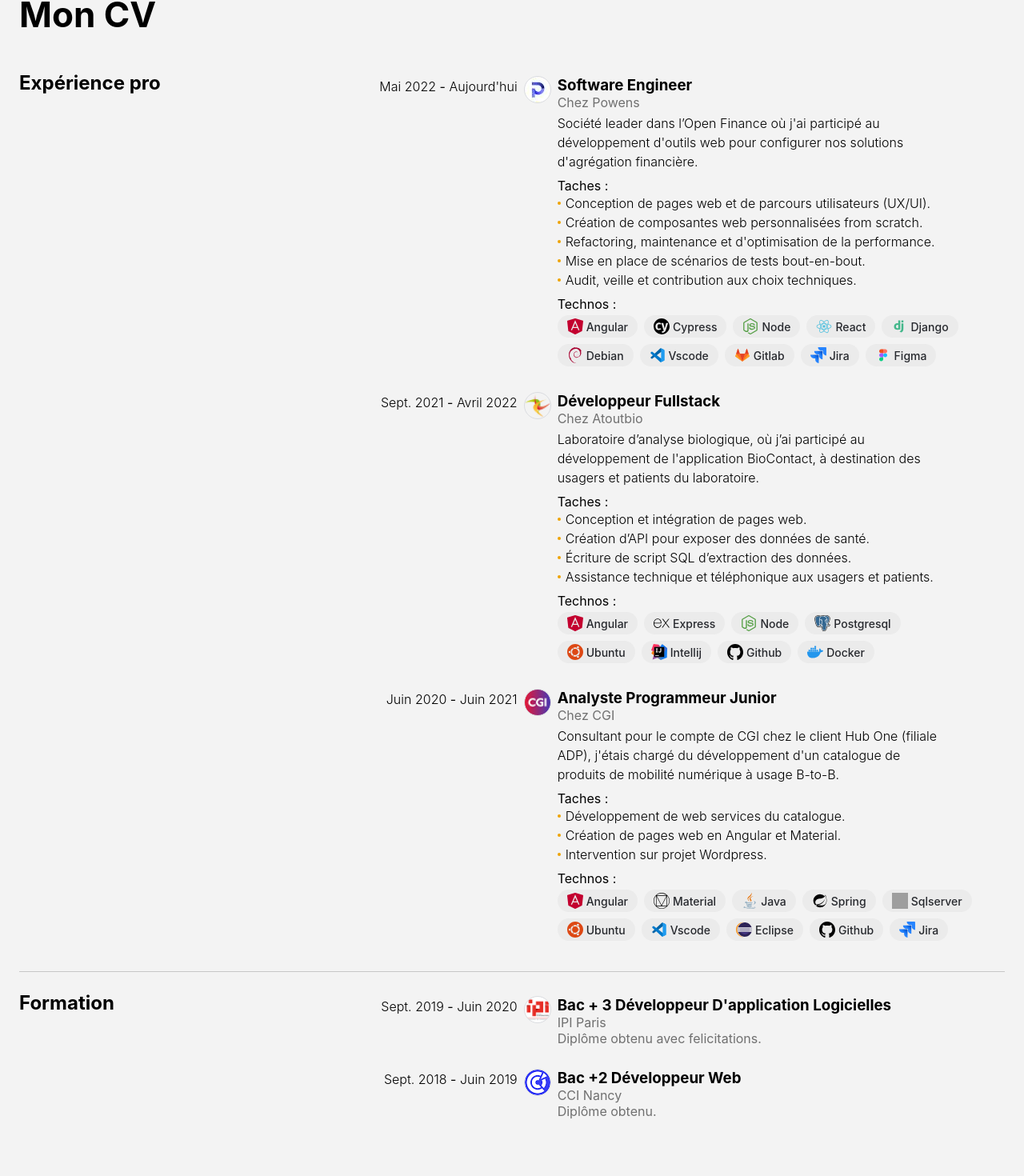
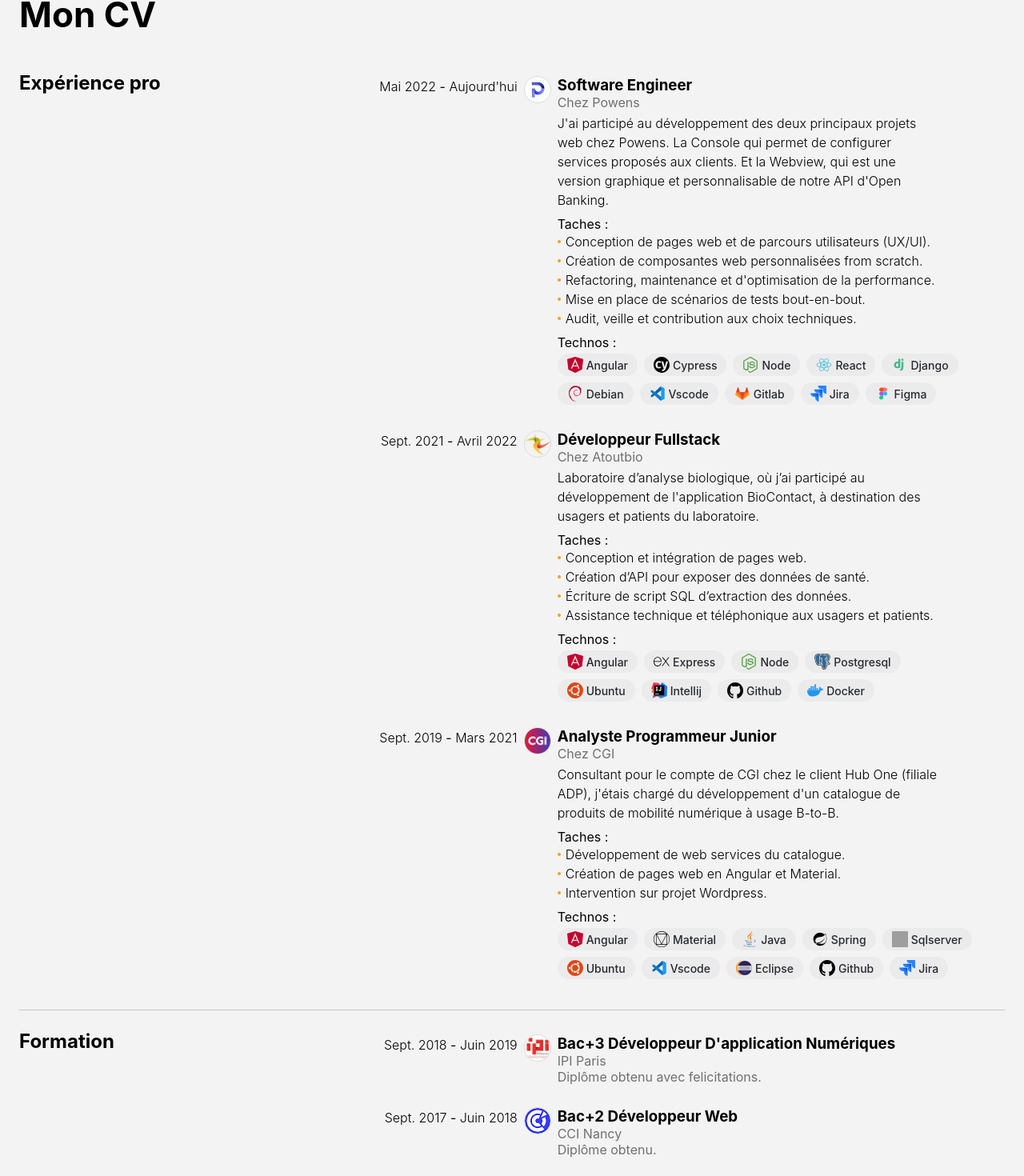
Before and after one commit to cberkane/resume, a React (Vite) app: page /resume in a window 1280 px wide. Shown: the part 169-1639 px from the top of the page at 80% size. Built offline with nearby package versions, Linux system fonts and the light colour scheme; grey boxes are pictures that could not be loaded.

Commit message:
correct my data experience

```diff
--- a/src/data/education.ts
+++ b/src/data/education.ts
@@ -5,20 +5,20 @@
 
 export const education: Education[] = [
 	{
-		title: "Bac + 3 Développeur d'application logicielles",
+		title: "Bac+3 Développeur d'application numériques",
 		schoolName: "IPI Paris",
 		description: "Diplôme obtenu avec felicitations.",
-		startDate: "Sept. 2019",
-		endDate: "Juin 2020",
+		startDate: "Sept. 2018",
+		endDate: "Juin 2019",
 		img: ipi,
 		href: "https://www.ipi-ecoles.com/",
 	},
 	{
-		title: "Bac +2 Développeur web",
+		title: "Bac+2 Développeur web",
 		schoolName: "CCI Nancy",
 		description: "Diplôme obtenu.",
-		startDate: "Sept. 2018",
-		endDate: "Juin 2019",
+		startDate: "Sept. 2017",
+		endDate: "Juin 2018",
 		img: cci,
 		href: "https://www.nancy.cci.fr/",
 	},
--- a/src/data/experiences.ts
+++ b/src/data/experiences.ts
@@ -8,7 +8,7 @@
 export const experiences: Experience[] = [
 	{
 		jobTitle: "software engineer",
-		description: "Société leader dans l’Open Finance où j'ai participé au développement d'outils web pour configurer nos solutions d'agrégation financière.",
+		description: "J'ai participé au développement des deux principaux projets web chez Powens. La Console qui permet de configurer services proposés aux clients. Et la Webview, qui est une version graphique et personnalisable de notre API d'Open Banking.",
 		companyName: "Powens",
 		companyImg: powens,
 		companyHref: "https://www.powens.com",
@@ -69,8 +69,8 @@
 		companyName: "CGI",
 		companyImg: cgi,
 		companyHref: "https://www.cgi.com",
-		startDate: "Juin 2020",
-		endDate: "Juin 2021",
+		startDate: "Sept. 2019",
+		endDate: "Mars 2021",
 		tasks: [
 			"Développement de web services du catalogue.",
 			"Création de pages web en Angular et Material.",
```
